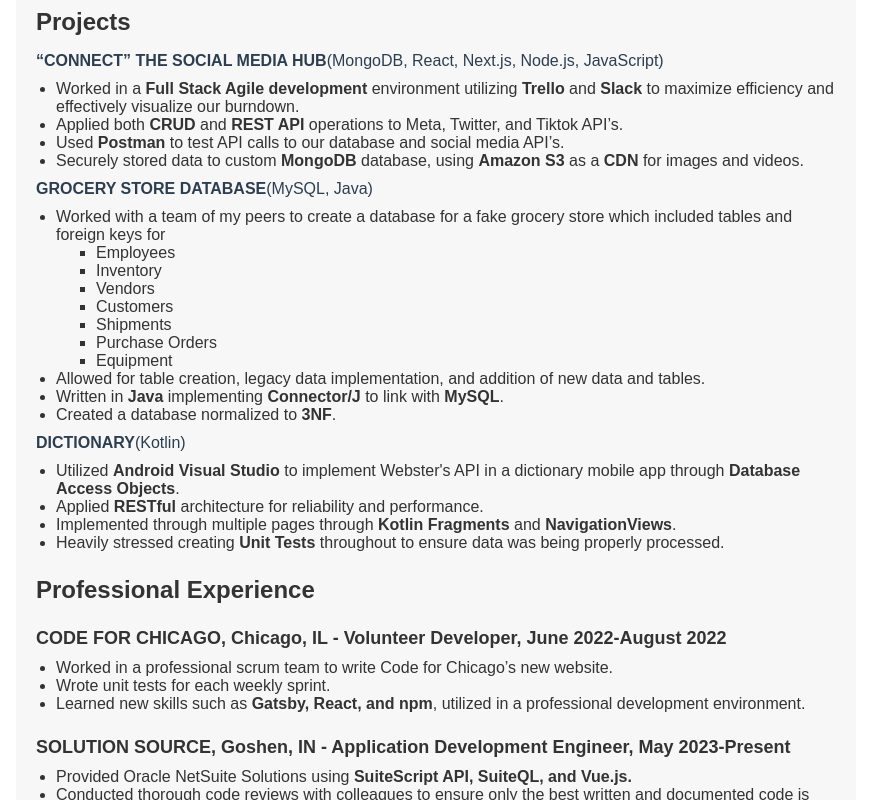
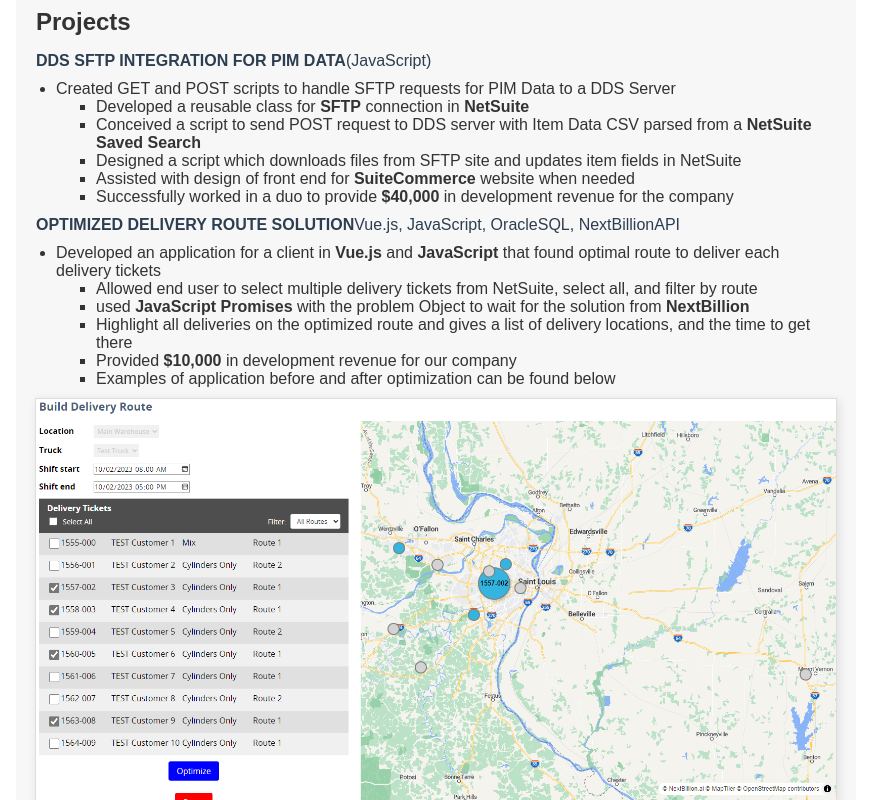
Before and after one commit to zmbelles/personal-site-v2, a Vue app: page /resume in a window 1280 px wide. Shown: the part 860-1660 px from the top of the page, without its empty margins (204-1079 px from the left). Built offline with nearby package versions, Linux system fonts and the light colour scheme.

Commit message:
added new projects
added both projects done at solution source and pictures to go with the delivery route project

```diff
--- a/src/components/ResumePage.vue
+++ b/src/components/ResumePage.vue
@@ -29,33 +29,38 @@
     <h3 class="section-title">Projects</h3>
     <ul class="projects">
       <li>
-        <strong>“CONNECT” THE SOCIAL MEDIA HUB</strong>
-        <span class="tech-stack">(MongoDB, React, Next.js, Node.js, JavaScript)</span>
+        <strong>DDS SFTP INTEGRATION FOR PIM DATA</strong>
+        <span class="tech-stack">(JavaScript)</span>
         <ul class="project-details">
-          <li>Worked in a <b>Full Stack Agile development</b> environment utilizing <b>Trello</b> and <b>Slack</b> to maximize efficiency and effectively visualize our burndown.</li>
-          <li>Applied both <b>CRUD</b> and <b>REST API</b> operations to Meta, Twitter, and Tiktok API’s.</li>
-          <li>Used <b>Postman</b> to test API calls to our database and social media API’s.</li>
-          <li>Securely stored data to custom <b>MongoDB</b> database, using <b>Amazon S3</b> as a <b>CDN</b> for images and videos.</li>
+          <li>Created GET and POST scripts to handle SFTP requests for PIM Data to a DDS Server</li>
+          <ul>
+            <li>Developed a reusable class for <b>SFTP</b> connection in <b>NetSuite</b></li>
+            <li>Conceived a script to send POST request to DDS server with Item Data CSV parsed from a <b>NetSuite Saved Search</b></li>
+            <li>Designed a script which downloads files from SFTP site and updates item fields in NetSuite</li>
+            <li>Assisted with design of front end for <b>SuiteCommerce</b> website when needed</li>
+            <li>Successfully worked in a duo to provide <b>$40,000</b> in development revenue for the company</li>
+          </ul>
         </ul>
       </li>
       <li>
-        <strong>GROCERY STORE DATABASE</strong>
-        <span class="tech-stack">(MySQL, Java)</span>
+        <strong>OPTIMIZED DELIVERY ROUTE SOLUTION</strong>
+        <span class="tech-stack">Vue.js, JavaScript, OracleSQL, NextBillionAPI</span>
         <ul class="project-details">
-          <li>Worked with a team of my peers to create a database for a fake grocery store which included tables and foreign keys for</li>
+          <li>Developed an application for a client in <b>Vue.js</b> and <b>JavaScript</b> that found optimal route to deliver each delivery tickets</li>
           <ul>
-            <li>Employees</li>
-            <li>Inventory</li>
-            <li>Vendors</li>
-            <li>Customers</li>
-            <li>Shipments</li>
-            <li>Purchase Orders</li>
-            <li>Equipment</li>
+            <li>Allowed end user to select multiple delivery tickets from NetSuite, select all, and filter by route</li>
+            <li>used <b>JavaScript Promises</b> with the problem Object to wait for the solution from <b>NextBillion</b></li>
+            <li>Highlight all deliveries on the optimized route and gives a list of delivery locations, and the time to get there</li>
+            <li>Provided <b>$10,000</b> in development revenue for our company</li>
+            <li>Examples of application before and after optimization can be found below</li>
           </ul>
-          <li>Allowed for table creation, legacy data implementation, and addition of new data and tables.</li>
-          <li>Written in <b>Java</b> implementing <b>Connector/J</b> to link with <b>MySQL</b>.</li>
-          <li>Created a database normalized to <b>3NF</b>.</li>
         </ul>
+        <div class="image-container">
+          <img src="../assets/pre-optimized.png" alt="Picture of NetSuite customization for finding optimal delivery route prior to opimizing and selecting tickets" class="example-image">
+        </div>
+        <div class="image-container">
+          <img src="../assets/optimized.png" alt="Picture of NetSuite customization for finding optimal delivery route after opimizing and selecting tickets" class="example-image">
+        </div>
       </li>
       <li>
         <strong>DICTIONARY</strong>
@@ -207,6 +212,20 @@
     color: #333333;
     text-align: left;
   }
+  .image-container {
+    display: flex;
+    justify-content: center;
+    align-items: center;
+  }
+
+  .example-image {
+    max-width: 100%;   /* Adjust as per your requirements */
+    margin: 0 2.5%;
+      /* Spacing between the images */
+    height: auto;     /* Keep aspect ratio */
+    border: 1px solid #ddd;   /* Optional border */
+    box-shadow: 2px 2px 10px rgba(0, 0, 0, 0.1);   /* Optional shadow for aesthetics */
+  }
 
   .skills {
     margin-bottom: 20px;
```
Also changed, not shown: src/assets/optimized.png (added), src/assets/pre-optimized.png (added).
